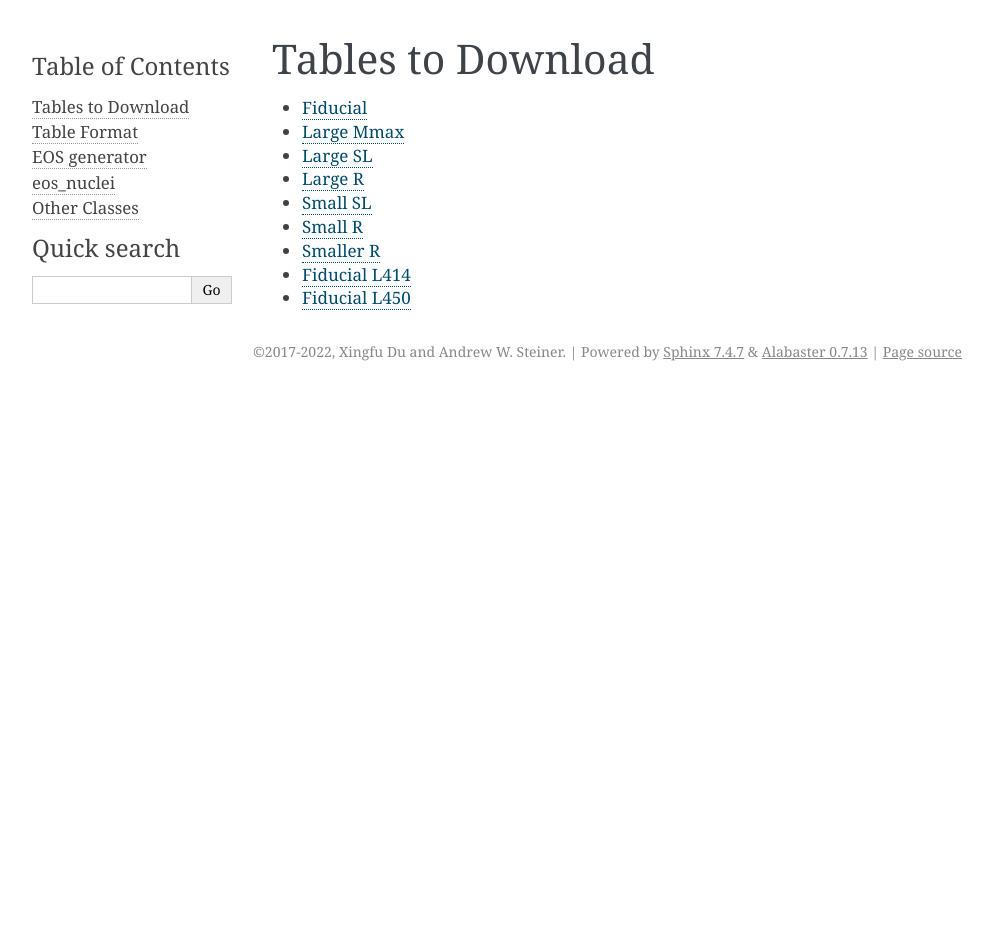
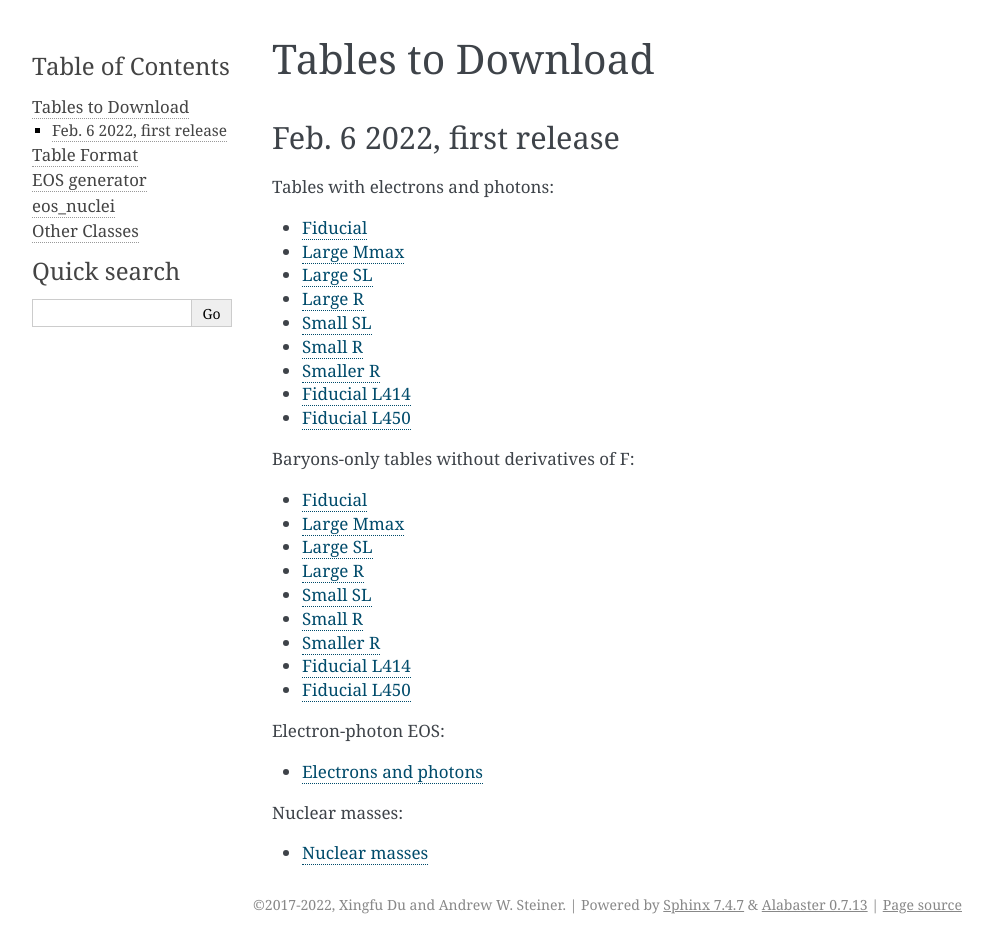
Before and after one commit to np3m/e4mma, a Sphinx documentation site: the page built from doc/download.rst, in a window 1280 px wide. Shown: the whole page, without its empty margins (148-1141 px from the left). Built offline with Sphinx 7.4.7, drawn with Linux system fonts in a browser that asks for light colours; pages that are not in the unit, such as notebooks, are missing from menus; before the commit the page ends 900 px from its top, so only the background shows below that.

Commit message:
updating docs.

```diff
--- a/doc/conf.py
+++ b/doc/conf.py
@@ -45,13 +45,7 @@ breathe_default_project = "eos"
 
 intersphinx_mapping = {'o2scl':
                        ('https://neutronstars.utk.edu/code/o2scl-dev/html/',
-                        'o2scl_objects.inv'),
-                       'o2sclp':
-                       ('https://neutronstars.utk.edu/code/o2scl-dev/part/html/',
-                        'o2scl_part_objects.inv'),
-                       'o2scle':
-                       ('https://neutronstars.utk.edu/code/o2scl-dev/eos/html/',
-                        'o2scl_eos_objects.inv')}
+                        'o2scl_objects.inv')}
 
 # Add any paths that contain templates here, relative to this directory.
 templates_path = ['templates']
--- a/doc/download.rst
+++ b/doc/download.rst
@@ -1,12 +1,57 @@
 Tables to Download
 ==================
 
-- `Fiducial <https://isospin.roam.utk.edu/public_data/eos_tables/du21/fid_6_30_21.o2>`_
-- `Large Mmax <https://isospin.roam.utk.edu/public_data/eos_tables/du21/large_mmax_7_13_21.o2>`_
-- `Large SL <https://isospin.roam.utk.edu/public_data/eos_tables/du21/large_sl_7_9_21.o2>`_
-- `Large R <https://isospin.roam.utk.edu/public_data/eos_tables/du21/large_r_7_15_21.o2>`_
-- `Small SL <https://isospin.roam.utk.edu/public_data/eos_tables/du21/small_sl_7_22_21.o2>`_
-- `Small R <https://isospin.roam.utk.edu/public_data/eos_tables/du21/small_r_7_12_21.o2>`_
-- `Smaller R <https://isospin.roam.utk.edu/public_data/eos_tables/du21/smaller_r_7_15_21.o2>`_
-- `Fiducial L414 <https://isospin.roam.utk.edu/public_data/eos_tables/du21/fid_414_7_25_21.o2>`_
-- `Fiducial L450 <https://isospin.roam.utk.edu/public_data/eos_tables/du21/fid_450_8_4_21.o2>`_
+Feb. 6 2022, first release
+--------------------------
+
+Tables with electrons and photons:
+
+- `Fiducial
+  <https://isospin.roam.utk.edu/public_data/eos_tables/du21/fid_2_6_22.o2>`_
+- `Large Mmax
+  <https://isospin.roam.utk.edu/public_data/eos_tables/du21/large_max_2_6_22.o2>`_
+- `Large SL
+  <https://isospin.roam.utk.edu/public_data/eos_tables/du21/large_sl_2_6_22.o2>`_
+- `Large R
+  <https://isospin.roam.utk.edu/public_data/eos_tables/du21/large_r_2_6_22.o2>`_
+- `Small SL
+  <https://isospin.roam.utk.edu/public_data/eos_tables/du21/small_sl_2_6_22.o2>`_
+- `Small R
+  <https://isospin.roam.utk.edu/public_data/eos_tables/du21/small_r_2_6_22.o2>`_
+- `Smaller R
+  <https://isospin.roam.utk.edu/public_data/eos_tables/du21/smaller_r_2_6_22.o2>`_
+- `Fiducial L414
+  <https://isospin.roam.utk.edu/public_data/eos_tables/du21/fid_414_2_6_22.o2>`_
+- `Fiducial L450
+  <https://isospin.roam.utk.edu/public_data/eos_tables/du21/fid_450_2_6_22.o2>`_
+
+Baryons-only tables without derivatives of F:
+
+- `Fiducial
+  <https://isospin.roam.utk.edu/public_data/eos_tables/du21/fid_nolep_noderiv_1_17_22.o2>`_
+- `Large Mmax
+  <https://isospin.roam.utk.edu/public_data/eos_tables/du21/large_max_nolep_noderiv_1_17_22.o2>`_
+- `Large SL
+  <https://isospin.roam.utk.edu/public_data/eos_tables/du21/large_sl_nolep_noderiv_2_5_22.o2>`_
+- `Large R
+  <https://isospin.roam.utk.edu/public_data/eos_tables/du21/large_r_nolep_noderiv_2_5_22.o2>`_
+- `Small SL
+  <https://isospin.roam.utk.edu/public_data/eos_tables/du21/small_sl_nolep_noderiv_2_5_22.o2>`_
+- `Small R
+  <https://isospin.roam.utk.edu/public_data/eos_tables/du21/small_r_nolep_noderiv_2_5_22.o2>`_
+- `Smaller R
+  <https://isospin.roam.utk.edu/public_data/eos_tables/du21/smaller_r_nolep_noderiv_2_5_22.o2>`_
+- `Fiducial L414
+  <https://isospin.roam.utk.edu/public_data/eos_tables/du21/fid_414_nolep_noderiv_2_5_22.o2>`_
+- `Fiducial L450
+  <https://isospin.roam.utk.edu/public_data/eos_tables/du21/fid_450_nolep_noderiv_2_5_22.o2>`_
+
+Electron-photon EOS:
+
+- `Electrons and photons
+  <https://isospin.roam.utk.edu/public_data/eos_tables/du21/electron_photon.o2>`_
+
+Nuclear masses:
+
+- `Nuclear masses
+  <https://isospin.roam.utk.edu/public_data/eos_tables/du21/nuclear_masses.o2>`_
```
Also changed, not shown: doc/table_format.rst (+38 -0 lines).
